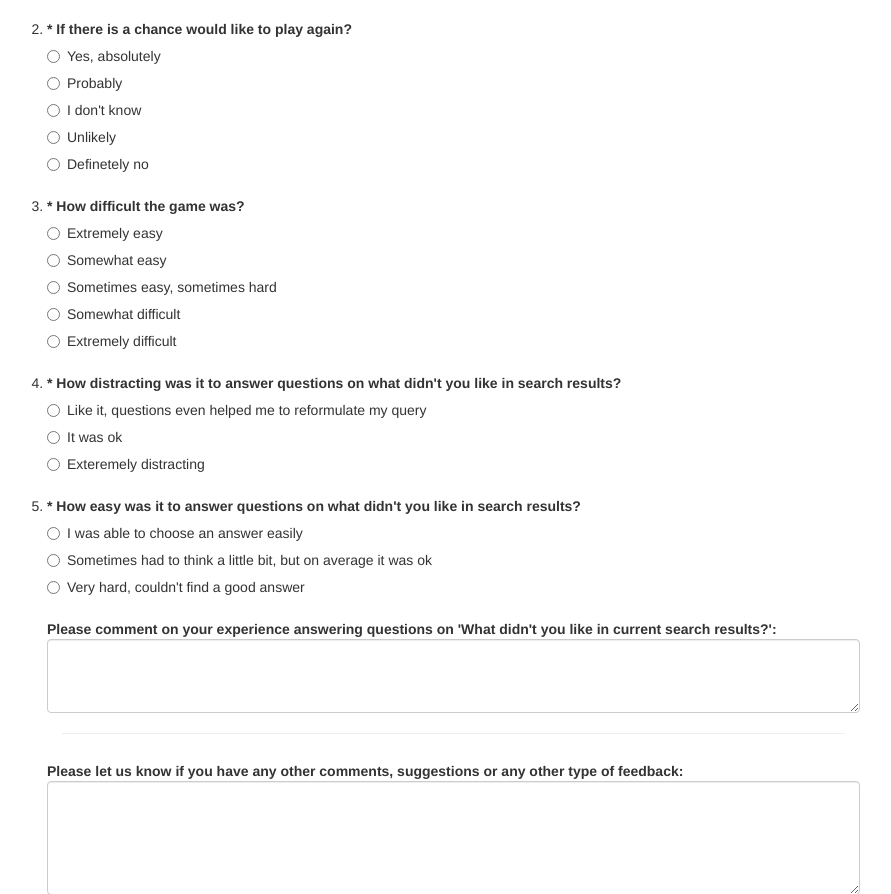
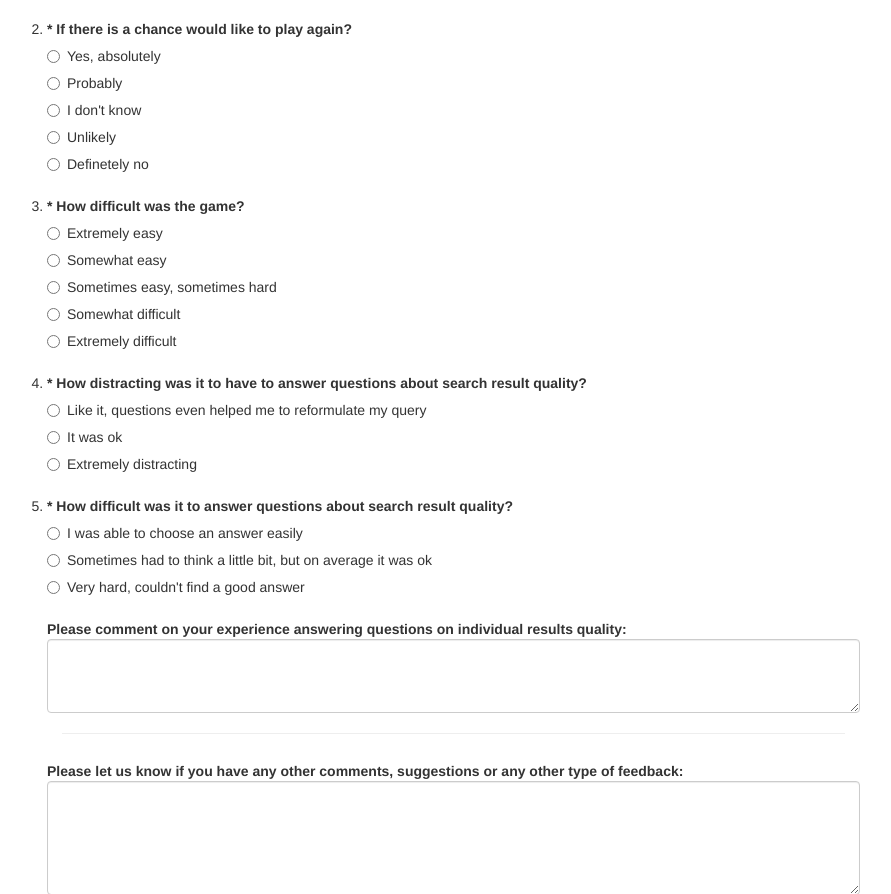
Before and after one commit to DenXX/ufindit, a Django app: template querydifficulty/templates/survey.html in a window 1280 px wide. Shown: the part 336-1230 px from the top of the page, without its empty margins (313-1204 px from the left). Run offline with Django 3.2, Linux system fonts and the light colour scheme; the template is opened without the code that fills it, so the values that code supplies are empty; parts of the project's set-up code (start-up, migrations or seed data) failed here and were passed over.

Commit message:
Fixes based on Eugene suggestions

```diff
--- a/querydifficulty/templates/rules3.html
+++ b/querydifficulty/templates/rules3.html
@@ -5,7 +5,7 @@
 <div class="container">
   <h2>Query reformulation <small>Please read carefully</small></h2>
 
-  If search results for a query are not satisfactory and you want try a different search query, please click the 'I can't find the answer!' button.
+  If search results for a query are not satisfactory and you want try a different search query, please click the 'I want to try different query' button.
 
   <hr />
 
--- a/querydifficulty/templates/rules5.html
+++ b/querydifficulty/templates/rules5.html
@@ -5,7 +5,7 @@
 <div class="container">
   <h2>Search results <small>Please read carefully</small></h2>
 
-  Clicked document will be opened in the same window (unless you right click it in the search results page and choose open in a new tab). To go back to the search results simply click your browser Back button as shown on the picture.
+  Clicked document will be opened in a new tab. You can always go back to search results if you close the current tab or just select the game tab in your browser.
 
   <hr />
 
--- a/querydifficulty/templates/survey.html
+++ b/querydifficulty/templates/survey.html
@@ -86,7 +86,7 @@
 
       <div class="form-group">
         <li>
-        <label class="control-label">* How difficult the game was?</label><br />
+        <label class="control-label">* How difficult was the game?</label><br />
         <div class="radio">
           <label>
             <input type="radio" name="easy" id="optionsRadios1" value="2">
@@ -118,7 +118,7 @@
 
       <div class="form-group">
         <li>
-        <label class="control-label">* How distracting was it to answer questions on what didn't you like in search results?</label><br />
+        <label class="control-label">* How distracting was it to have to answer questions about search result quality?</label><br />
         <div class="radio">
           <label>
             <input type="radio" name="distract" id="optionsRadios1" value="-1">
@@ -133,14 +133,14 @@
         <div class="radio">
           <label>
             <input type="radio" name="distract" id="optionsRadios1" value="1">
-            Exteremely distracting
+            Extremely distracting
         </div>
         </li>
       </div>
 
       <div class="form-group">
         <li>
-        <label class="control-label">* How easy was it to answer questions on what didn't you like in search results?</label><br />
+        <label class="control-label">* How difficult was it to answer questions about search result quality?</label><br />
         <div class="radio">
           <label>
             <input type="radio" name="query_easy" id="optionsRadios1" value="-1">
@@ -161,7 +161,7 @@
       </div>
       <div class="form-group">
           <label for="qdiff_feedback" class="control-label">
-            Please comment on your experience answering questions on 'What didn't you like in current search results?':
+            Please comment on your experience answering questions on individual results quality:
           </label>
           <textarea rows="3" name="qdiff_feedback" class="form-control"></textarea>
       </div>
--- a/querydifficulty/views.py
+++ b/querydifficulty/views.py
@@ -44,7 +44,6 @@ def submit_url_problem(request, task_id):
     misinterpreted_terms = ''
     missing_relation_terms = ''
     extra = ''
-    print request.POST
     if 'missing[]' in request.POST:
         missing_terms = ','.join(request.POST.getlist('missing[]'))
     if 'misinterpreted[]' in request.POST:
--- a/ufindit/models.py
+++ b/ufindit/models.py
@@ -129,6 +129,9 @@ class UserSerpResultsOrder(models.Model):
     order = models.CommaSeparatedIntegerField(blank=True, null=True,
         max_length=512, db_index=True, help_text=u'The order of results to show')
 
+    def __unicode__(self):
+        return self.player.user.username + " Query:" + self.serp.query
+
     class Meta:
         unique_together = ("serp", "player")
 
--- a/ufindit/mturk.py
+++ b/ufindit/mturk.py
@@ -55,9 +55,8 @@ class MTurkProxy:
             hit_type=None,
             lifetime=datetime.timedelta(hours=settings.MTURK_HIT_LIFETIME_HOURS),
             max_assignments=settings.MTURK_MAX_ASSIGNMENTS,
-            title = 'Search Game',
-            description = 'You will need to search answers to the questions '
-                'given using the provided search engine',
+            title = settings.MTURK_GAME_TITLE,
+            description = settings.MTURK_DESCRIPTION,
             keywords = 'search',
             reward = settings.MTURK_HIT_REWARD,
             duration = datetime.timedelta(hours=settings.MTURK_HIT_DURATION),
--- a/ufindit/views.py
+++ b/ufindit/views.py
@@ -83,6 +83,7 @@ def search(request, task_id, template='serp.html'):
         start_page = max([1, page - 3])
         end_page = min([paginator.num_pages + 1, page + 4])
         context['page_numbers'] = range(start_page, end_page)
+        context['pages_number'] = paginator.num_pages
         # Log query event
         EventLogger.query(player_task, query, serp, context['results'].number)
     context['enable_emu'] = settings.ENABLE_EMU_LOGGING
```
Also changed, not shown: querydifficulty/templates/query_difficulty_serp.html (+11 -5 lines), ufindit/settings.py (+7 -0 lines), ufindit/static/img/page2.png, ufindit/static/img/page3.png, ufindit/static/img/page4.png, ufindit/static/img/page5.png.
